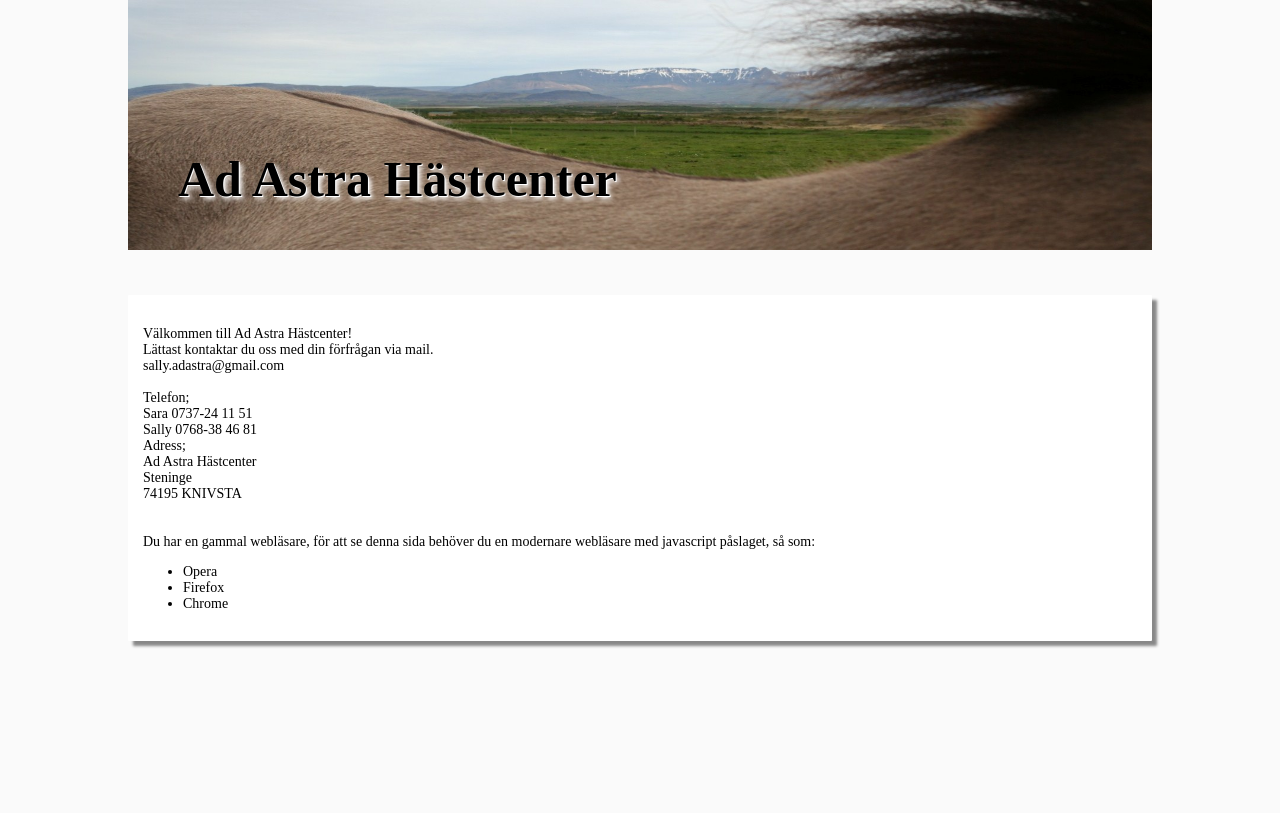
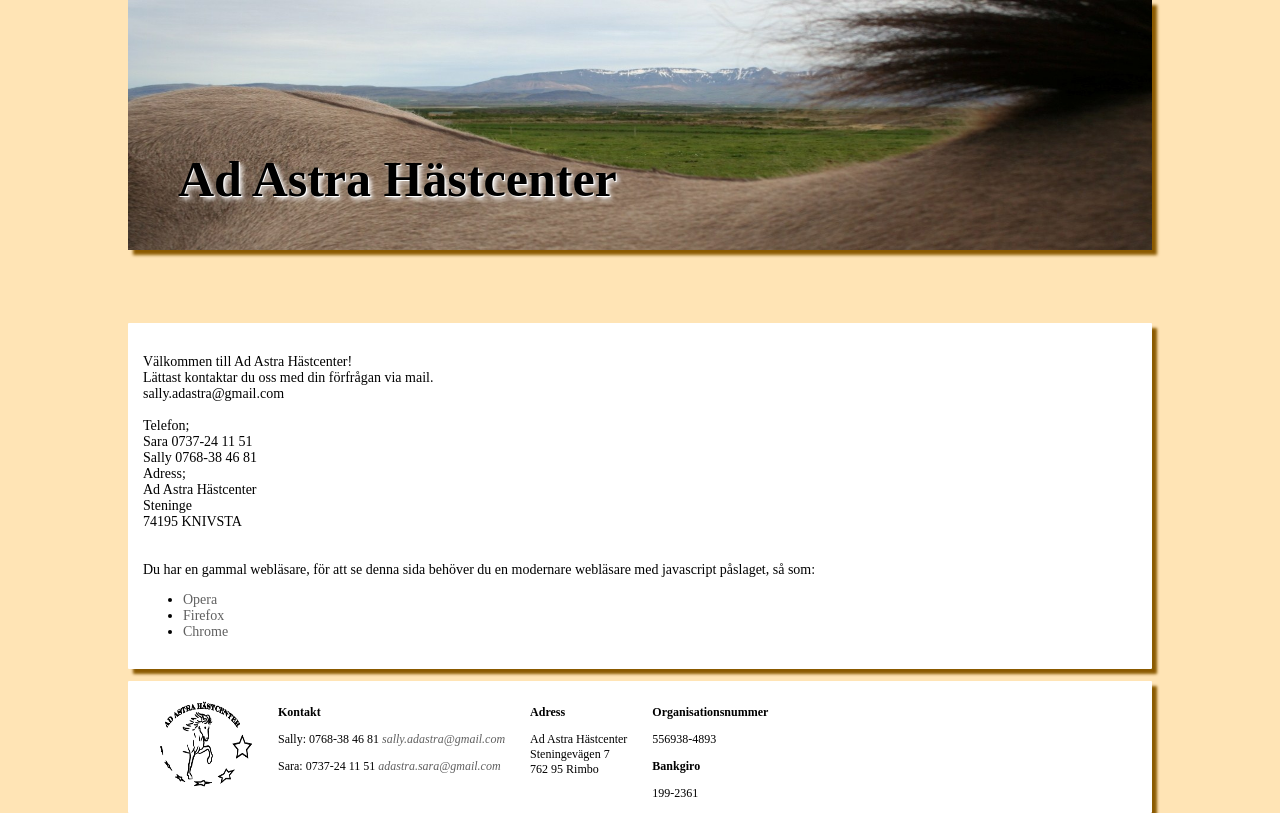
Before and after one commit to LordStraider/AdastraRepo, a Django app: template templates/index.html in a window 1280 px wide. Before the commit the page ends 648 px from the top, so only its background shows below. Run offline with Django 3.2, Linux system fonts and the light colour scheme; the template is opened without the code that fills it, so the values that code supplies are empty; some libraries are stand-ins or nearby versions.

Commit message:
changed menu system and layout and added more options for texts

```diff
--- a/static/css/style.css
+++ b/static/css/style.css
@@ -1,20 +1,64 @@
-a:link {color:#000000; text-decoration:none;}      /* unvisited link */
-a:visited {color:#000000; text-decoration:none;}  /* visited link */
-a:hover {color:#FF0000; text-decoration:underline;}  /* mouse over link */
-a:active {color:#FF0000; text-decoration:underline;}  /* selected link */
+a:link {color:#606060; text-decoration:none;}      /* unvisited link */
+a:visited {color:#606060; text-decoration:none;}  /* visited link */
+a:hover {color:#F0F0F0; text-decoration:underline;}  /* mouse over link */
+a:active {color:#F0F0F0; text-decoration:underline;}  /* selected link */
 
 body{
-	background-color: #FAFAFA;
+	background-color: #FFE4B5;
 	font-family: "Tangerine, serif";
 	font-size: 14px;
+}
+
+.footer {
+	border-color: #101010;
+	border-radius: 1px;
+	box-shadow: 5px 5px 3px #8B5A00;
+	background-color: #FFFFFF;
+	font-size: 12px;
+}
+
+hr {
+    display: block;
+    height: 0px;
+    border: 0;
+    margin: 1em 0;
+    padding: 0;
+}
+
+.footer a {
+	font-style: italic;
+}
+
+#footerpic {
+	float: left;
+	padding-left: 25px;
+}
+
+#kontakt {
+	float: left;
+	padding-left: 25px;
+}
+
+#adress{
+	float: left;
+	padding-left: 25px;
+}
+
+#organisation{
+	float: left;
+	padding-left: 25px;
 }
 
 #siteContent {
 	border-color: #101010;
 	border-radius: 1px;
-	box-shadow: 5px 5px 3px #888888;
+	box-shadow: 5px 5px 3px #8B5A00;
 	background-color: #FFFFFF;
 	padding: 15px;
+}
+
+#menu {
+	margin-bottom: 0;
 }
 
 .mainContent {
@@ -45,17 +89,14 @@ body{
     float: left;
     margin: 0;
     padding: 0;
-    width: auto;
 }
 
 #jquerymenu {
-	height: auto;
+	width: 80%;
+	height: 40px;
 }
 
 .ui-menu {
-	margin-left: auto;
-	margin-right: auto;
-	width: auto;
 	position: absolute;
 }
 .scroll-content img { width: 102px; }
--- a/static/css/wide.css
+++ b/static/css/wide.css
@@ -9,6 +9,7 @@
 	position:absolute;
 	z-index: -1;
 	height: 250px;
+	box-shadow: 5px 5px 3px #8B5A00;
 	width: 80%;
 }
 
@@ -24,11 +25,112 @@
     margin-right: auto;
 }
 
-#siteContent {
+	#menu3 {
+		text-align: center;
+  		font-weight: bold;
+  		height: 45px;
+	    font-size: 16px;
+	    text-shadow: 4px 3px 4px #C0C0C0;
+	}
+
+	#menu3 ul ul {
+		display: none;
+	}
+
+	#menu3 ul li:hover > ul {
+		display: block;
+	}
+
+
+	#menu3 ul {
+		background: #ffffff;
+		background: linear-gradient(top, #FFE4B5 0%, #AA6600 100%);
+		background: -moz-linear-gradient(top, #FFE4B5 0%, #AA6600 100%);
+		background: -webkit-linear-gradient(top, #FFE4B5 0%, #AA6600 100%);
+		box-shadow: 0px 0px 9px rgba(0,0,0,0.15);
+		padding: 0 10px;
+		border-radius: 10px;
+		list-style: none;
+		position: relative;
+		display: inline-table;
+	}
+	#menu3 ul:after {
+		content: ""; clear: both; display: block;
+	}
+
+	#menu3 ul li {
+		float: left;
+	}
+	#menu3 ul li:hover {
+		background: #ffffff;
+		background: linear-gradient(top, #FFE4B5 0%, #AA6600 100%);
+		background: -moz-linear-gradient(top, #FFE4B5 0%, #AA6600 100%);
+		background: -webkit-linear-gradient(top, #FFE4B5 0%, #AA6600 100%);
+	}
+	#menu3 ul li:hover a {
+		color: #f0f0f0;
+	    text-shadow: 3px 2px 3px #B0B0B0;
+	}
+
+	#menu3 ul li a {
+    	color: #303030;
+		display: block; padding: 8px 11px;
+		text-decoration: none;
+	}
+
+
+	#menu3 ul ul {
+		background: #AA6600; border-radius: 0px; padding: 0;
+		position: absolute; top: 100%;
+	}
+	#menu3 ul ul li {
+		color: #303030;
+	    text-shadow: 4px 3px 4px #C0C0C0;
+		float: none;
+		border-top: 2px solid #9A5600;
+		border-bottom: 1px solid #AA6600; position: relative;
+	}
+	#menu3 ul ul li a {
+		padding: 8px 25px;
+	}
+	#menu3 ul ul li a:hover {
+		background: #d3b077;
+		color: #303030;
+	}
+
+	#menu3 ul ul ul {
+		position: absolute; left: 100%; top:0;
+	}
+
+
+
+#menu2 {
+    height: 35px;
+    font-size: 16px;
+    text-align: center;
+    text-shadow: 3px 2px 3px #B0B0B0;
+    background-color: #FFFFFF;
+	box-shadow: 5px 5px 3px #888888;
 	border-color: #101010;
 	border-radius: 1px;
-	box-shadow: 5px 5px 3px #888888;
-	background-color: #FFFFFF;
-	margin-top: 45px;
-	padding: 15px;
+  	border-width: 2px;
 }
+
+#menu2 ul {
+    height: auto;
+    padding: 8px 0px;
+    margin: 0px;
+}
+#menu2 li {
+	display: inline;
+	padding: 3px;
+}
+#menu2 a {
+    text-decoration: none;
+    color: #303030;
+    padding: 6px 6px 6px 6px;
+}
+#menu2 a:hover {
+    color: #909090;
+    background-color: #FFFFFF;
+}
--- a/static/java/admininstration.js
+++ b/static/java/admininstration.js
@@ -58,12 +58,14 @@ function loadAdminContent(site) {
         var subSite = site.split('/');
         content.push('<div><form class="mainContent" id="newSiteContent" action="javascript:submitText(newSiteContent)">' +
             '<input type="hidden" name="site" value="' + subSite[subSite.length - 2] + '"/>' +
-            '<textarea id="textArea" cols="100" rows="40" name="newText">' +
+            '<textarea id="textArea" cols="140" rows="30" name="newText">' +
             data.siteContent + '</textarea><br/>' +
             '<input type="checkbox" id="check" name="isAlbum" value="isAlbum"/><label for="check">Is it an album</label>' +
             '<br/><input type="submit" value="Submit"/></form><div id="result"></div>' +
             '<div id="newStuff"></div></div>' +
-            '<div id="extra"><button value="addList">Add list</button>&nbsp;&nbsp;<button value="addImage">Add image</button></div>');
+            '<div id="extra"><button value="addList">Add list</button>&nbsp;&nbsp;<button value="addImage">Add image</button></div>' +
+            '<div>[b]<b>Bold text</b>[/b]<br/>[i]<i>Italic text</i>[/i]<br/>[a]<a href="http://corren.se">http://länken.com,' +
+            'Beskrivning av länken som kommer synas på hemsidan</a>[/a]<br/><h1>[h1]En rubrik[/h1]</h1><br/><h2>[h2]En annan rubrik[/h2]</h2></div>');
 
         $('#siteContent').html(content.join(''));
 
--- a/static/java/menuLoader.js
+++ b/static/java/menuLoader.js
@@ -29,9 +29,9 @@ function loadMenu(loggedIn) {
         }
 
         $('<ul/>', {
-            id: "menu", html: menu.join('')
-        }).attr('class', "outer-ul").appendTo('#jquerymenu');
+            html: menu.join('')
+        }).appendTo('#menu3');
 
-        $( "#menu" ).menu({ position: { my: "left top", at: "top+25" } });
+        //$( "#menu" ).menu({ position: { my: "left top", at: "top+25" } });
     });
 }
--- a/templates/adminIndex.html
+++ b/templates/adminIndex.html
@@ -82,6 +82,11 @@
     </div>
 
     <div class='center' id='jquerymenu'></div>
+    <br/>
+    <br/>
+    <br/>
+    <br/>
+    <div style="clear:both;"></div>
 
     <div class='center' id='siteContent'><br/>Du har en gammal webläsare, för att se denna sida behöver du en modernare webläsare med javascript påslaget, så som:</br><ul><li><a href="http://www.opera.com">Opera</a></li><li><a href="http://www.firefox.com">Firefox</a></li><li><a href="http://www.chrome.com">Chrome</a></li></ul></div>
 </body>
--- a/templates/index.html
+++ b/templates/index.html
@@ -168,11 +168,27 @@
 
             <div id="login"></div>
         </div>
-        <div>
-            <div id='jquerymenu'></div>
-        </div>
+<div id="menu3">
+<!--<ul>
+<li><a href="index.html">Home</a><ul>
+<li><a href="aboutus.html">About Us</a><li><a href="aboutus.html">About Us</a><li><a href="aboutus.html">About Us</a>
+</ul></li>
+<li><a href="aboutus.html">About Us</a></li>
+<li><a href="services.html">Services</a></li>
+<li><a href="contactus.html">Contact Us</a></li>
+</ul>-->
+</div>
+<!--<div id="menu2">
+<ul>
+<li><a href="index.html">Home</a></li>
+<li><a href="aboutus.html">About Us</a></li>
+<li><a href="services.html">Services</a></li>
+<li><a href="contactus.html">Contact Us</a></li>
+</ul>
+</div>-->
+        <hr>
 
-            <div id='siteContent'><br/>Välkommen till Ad Astra Hästcenter!<br/>
+        <div id='siteContent'><br/>Välkommen till Ad Astra Hästcenter!<br/>
 Lättast kontaktar du oss med din förfrågan via mail. <br/>
 sally.adastra@gmail.com <br/>
 <br/>
@@ -187,7 +203,31 @@ Steninge <br/>
 <br/><br/>
 Du har en gammal webläsare, för att se denna sida behöver du en modernare webläsare med javascript påslaget, så som:</br><ul><li><a href="http://www.opera.com">Opera</a></li><li><a href="http://www.firefox.com">Firefox</a></li><li><a href="http://www.chrome.com">Chrome</a></li></ul>
         </div>
+        <div class='footer'>
+            <hr>
+            <div id="footerpic">
+                <img src="/media/footer.png" alt="Ad Astra Hästcenter" width="100", height="100">
+            </div>
+            <div id="kontakt">
+                <p><b>Kontakt</b></p>
+                <p>Sally: 0768-38 46 81 <a href="mailto:sally.adastra@gmail.com">
+                sally.adastra@gmail.com</a></p>
+                <p>Sara: 0737-24 11 51 <a href="mailto:adastra.sara@gmail.com">
+                adastra.sara@gmail.com</a></p>
+            </div>
+            <div id="adress">
+                <p><b>Adress</b></p>
+                <p>Ad Astra Hästcenter<br/>Steningevägen 7<br/>762 95 Rimbo</p>
+            </div>
+            <div id="organisation">
+                <p><b>Organisationsnummer</b></p>
+                <p>556938-4893</p>
+                <p><b>Bankgiro</b></p>
+                <p>199-2361</p>
+            </div>
+            <div style="clear:both;"></div>
+
+        </div>
     </div>
-
 </body>
 </html>
```
Also changed, not shown: static/java/functions.js (+58 -3 lines), media/footer.png (added), 1 other file.
